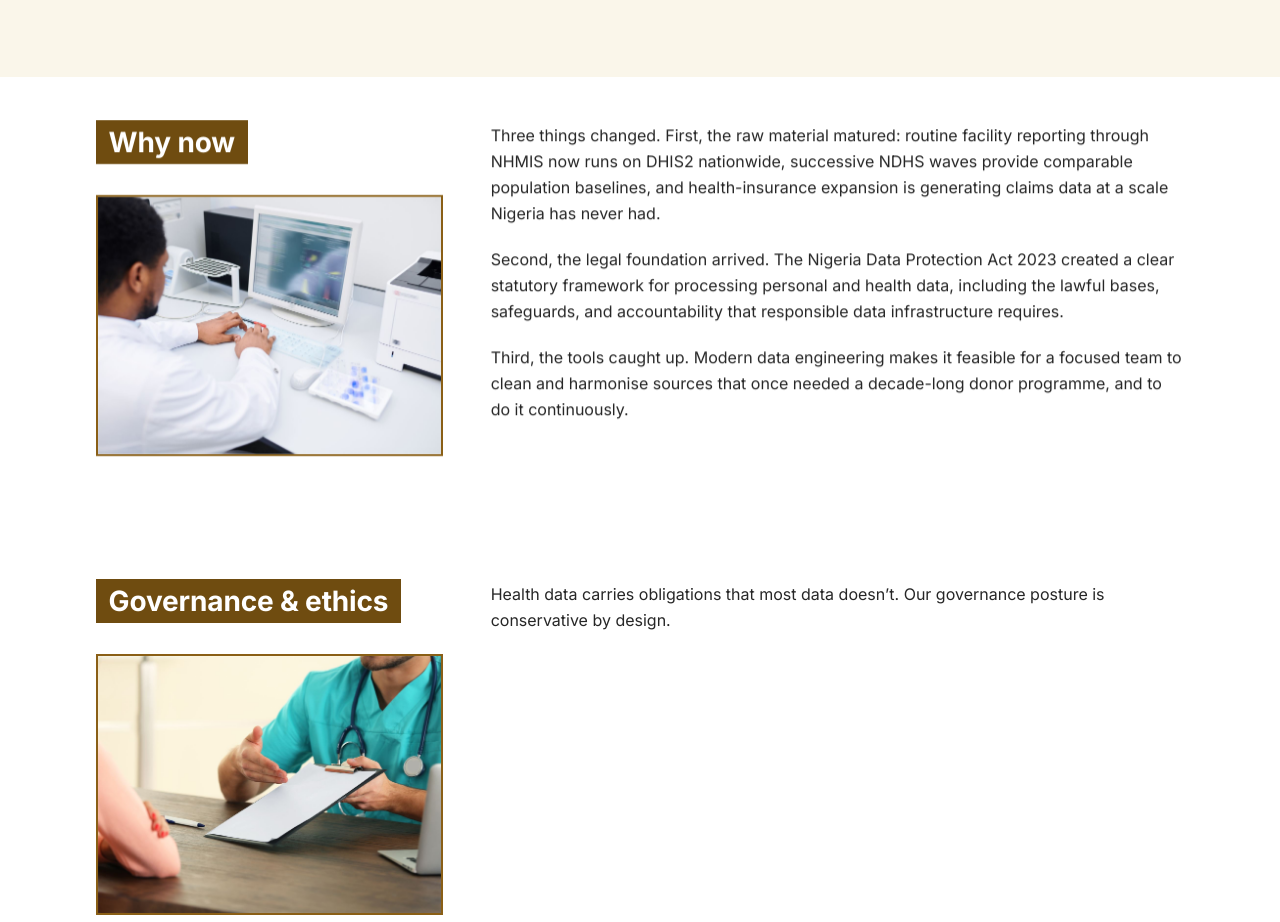
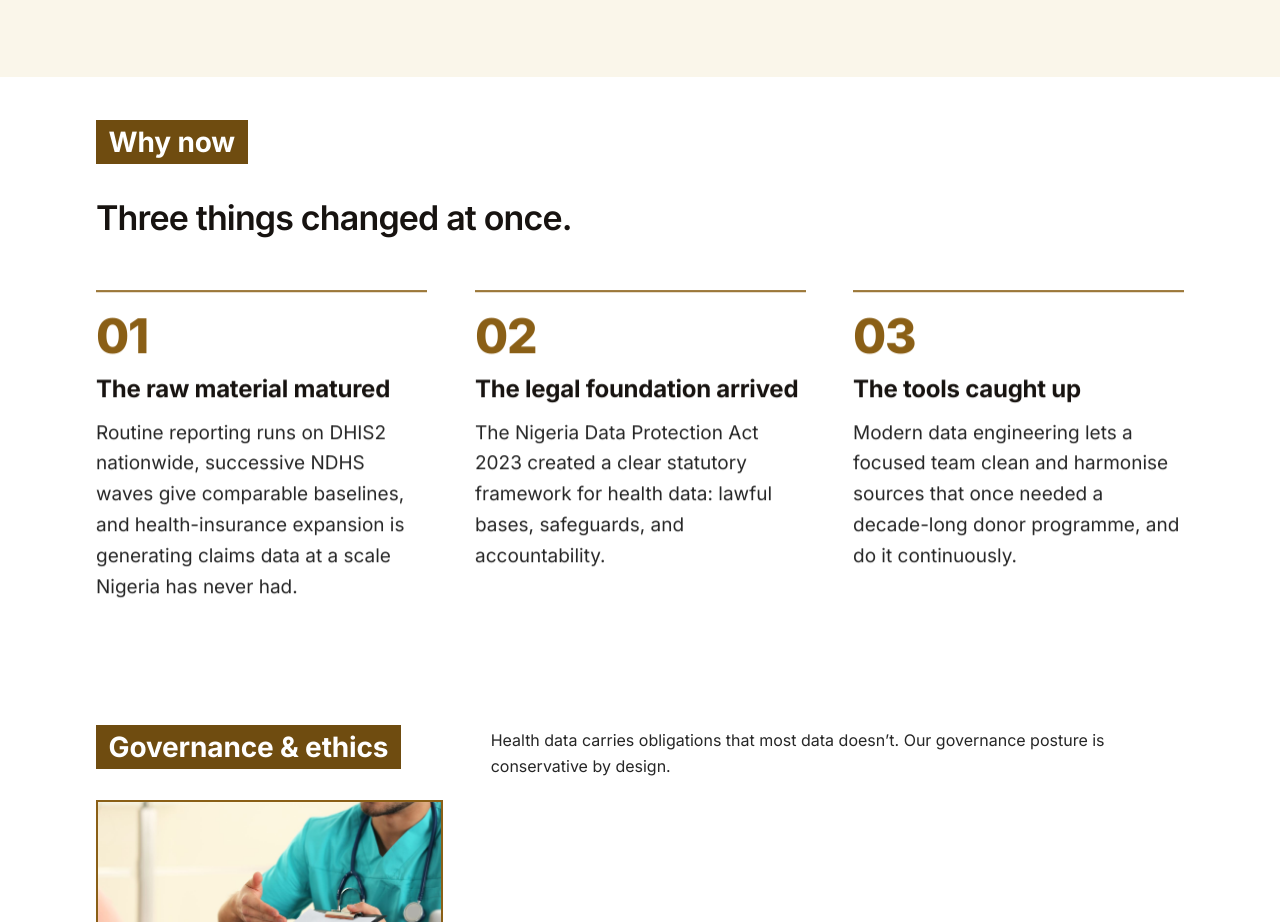
Before and after one commit to emiridbest/cecyIntel, a Next.js app: page /about in a window 1280 px wide. Shown: the part 2464-3386 px from the top of the page. Built offline with nearby package versions, Linux system fonts and the light colour scheme.

Commit message:
biobank: dynamic 'what we build' steps and 'why now' numbered points

```diff
--- a/app/about/page.tsx
+++ b/app/about/page.tsx
@@ -1,3 +1,4 @@
+import type { CSSProperties } from "react";
 import type { Metadata } from "next";
 import PageHeader from "@/components/PageHeader";
 import ComplianceMarquee from "@/components/ComplianceMarquee";
@@ -112,38 +113,39 @@ export default function AboutPage() {
       </section>
 
       <section>
-        <div className="mx-auto grid max-w-6xl gap-12 px-5 pb-16 pt-0 sm:px-8 sm:pb-20 sm:pt-0 lg:grid-cols-[1fr_2fr]">
-          <div>
-            <h2 className="justify-self-start"><span className="chip text-2xl">Why now</span></h2>
-            {/* eslint-disable-next-line @next/next/no-img-element */}
-            <img
-              src="/labRead.jpg"
-              alt="A laboratory scientist reading results from a screen"
-              loading="lazy"
-              className="mt-8 max-h-64 w-full object-cover [clip-path:polygon(0_1.5rem,100%_0,100%_100%,0_100%)] sm:border-2 sm:border-gold-deep sm:[clip-path:none] lg:max-h-none"
-            />
-          </div>
-          <div className="space-y-5 leading-relaxed text-muted">
-            <p>
-              Three things changed. First, the raw material matured: routine
-              facility reporting through NHMIS now runs on DHIS2 nationwide,
-              successive NDHS waves provide comparable population baselines,
-              and health-insurance expansion is generating claims data at a
-              scale Nigeria has never had.
-            </p>
-            <p>
-              Second, the legal foundation arrived. The Nigeria Data Protection
-              Act 2023 created a clear statutory framework for processing
-              personal and health data, including the lawful bases,
-              safeguards, and accountability that responsible data
-              infrastructure requires.
-            </p>
-            <p>
-              Third, the tools caught up. Modern data engineering makes it
-              feasible for a focused team to clean and harmonise sources that
-              once needed a decade-long donor programme, and to do it
-              continuously.
-            </p>
+        <div className="mx-auto max-w-6xl px-5 pb-16 pt-0 sm:px-8 sm:pb-20 sm:pt-0">
+          <h2><span className="chip text-2xl">Why now</span></h2>
+          <p className="mt-8 max-w-2xl text-2xl font-semibold leading-snug tracking-tight text-body sm:text-3xl">
+            Three things changed at once.
+          </p>
+          <div className="mt-12 grid gap-8 lg:grid-cols-3 lg:gap-12">
+            {[
+              [
+                "The raw material matured",
+                "Routine reporting runs on DHIS2 nationwide, successive NDHS waves give comparable baselines, and health-insurance expansion is generating claims data at a scale Nigeria has never had.",
+              ],
+              [
+                "The legal foundation arrived",
+                "The Nigeria Data Protection Act 2023 created a clear statutory framework for health data: lawful bases, safeguards, and accountability.",
+              ],
+              [
+                "The tools caught up",
+                "Modern data engineering lets a focused team clean and harmonise sources that once needed a decade-long donor programme, and do it continuously.",
+              ],
+            ].map(([title, desc], i) => (
+              <div
+                key={title}
+                data-reveal
+                style={{ "--d": `${i * 110}ms` } as CSSProperties}
+                className="border-t-2 border-gold pt-5"
+              >
+                <span className="text-4xl font-extrabold tracking-tight text-gold sm:text-5xl">
+                  {`0${i + 1}`}
+                </span>
+                <h3 className="mt-3 text-xl font-bold text-body">{title}</h3>
+                <p className="mt-3 text-base leading-relaxed text-muted">{desc}</p>
+              </div>
+            ))}
           </div>
         </div>
       </section>
--- a/app/page.tsx
+++ b/app/page.tsx
@@ -256,46 +256,42 @@ export default function HomePage() {
               className="max-h-56 w-full object-cover [clip-path:polygon(0_1.5rem,100%_0,100%_100%,0_100%)] sm:border-2 sm:border-gold-deep sm:[clip-path:none]"
             />
           </div>
-          <div className="mt-12 grid gap-px overflow-hidden border border-gold-deep bg-gold-deep sm:grid-cols-3">
+          <div className="mt-12 grid gap-5 sm:grid-cols-3">
             {[
               {
                 title: "Aggregate",
                 text: "We bring NHMIS reporting, NDHS survey waves, claims, and registry data into one place, with documented provenance for every source.",
-                // database cylinder
                 icon: <path d="M12 5c4 0 7 1.1 7 2.5S16 10 12 10 5 8.9 5 7.5 8 5 12 5Zm7 4.5v3c0 1.4-3 2.5-7 2.5s-7-1.1-7-2.5v-3M19 12.5v4c0 1.4-3 2.5-7 2.5s-7-1.1-7-2.5v-4" />,
               },
               {
                 title: "Standardise",
                 text: "We map each source to common coding for diagnoses, facilities, and geography, so datasets that never met can finally be joined.",
-                // converging arrows
                 icon: <path d="M4 6h5l3 6 3-6h5M4 18h5l3-6 3 6h5" />,
               },
               {
                 title: "Open, in tiers",
                 text: "Public indicators are free. De-identified research extracts follow an application process. Sensitive linkages stay inside governed environments.",
-                // three stacked tiers
                 icon: <path d="M12 4 4 8l8 4 8-4-8-4ZM4 12l8 4 8-4M4 16l8 4 8-4" />,
               },
-            ].map((step) => (
-              <div key={step.title} className="reveal bg-ink p-8">
+            ].map((step, i) => (
+              <div
+                key={step.title}
+                data-reveal
+                style={{ "--d": `${i * 110}ms` } as CSSProperties}
+                className="rounded-2xl border-t-2 border-gold bg-ink-raised p-8 shadow-sm transition-transform duration-200 hover:-translate-y-1"
+              >
+                <div className="flex items-center justify-between">
                   <span
                     aria-hidden="true"
                     className="flex h-14 w-14 items-center justify-center rounded-full bg-[#6f4c10]"
                   >
-                  <svg
-                    width="28"
-                    height="28"
-                    viewBox="0 0 24 24"
-                    fill="none"
-                    stroke="#ffffff"
-                    strokeWidth="1.6"
-                    strokeLinecap="round"
-                    strokeLinejoin="round"
-                  >
+                    <svg width="28" height="28" viewBox="0 0 24 24" fill="none" stroke="#ffffff" strokeWidth="1.6" strokeLinecap="round" strokeLinejoin="round">
                       {step.icon}
                     </svg>
                   </span>
-                <h3 className="mt-5 text-2xl">{step.title}</h3>
+                  <span className="text-4xl font-extrabold tracking-tight text-gold/30">{`0${i + 1}`}</span>
+                </div>
+                <h3 className="mt-5 text-2xl font-bold">{step.title}</h3>
                 <p className="mt-4 text-sm leading-relaxed text-muted">{step.text}</p>
               </div>
             ))}
```
Lines whose indentation alone changed are shown as unchanged.
